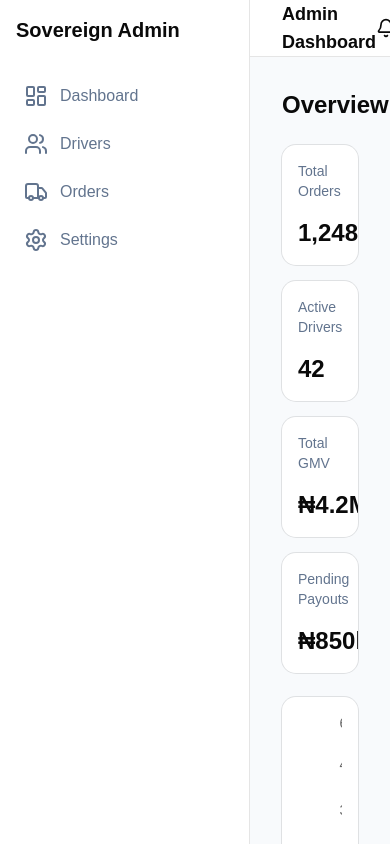
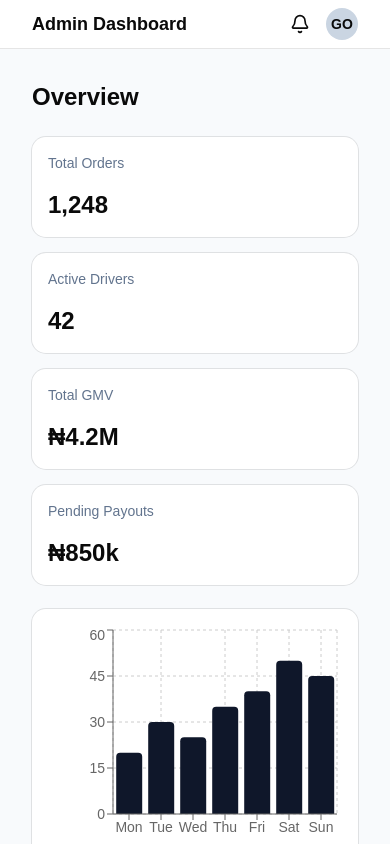
Before and after one commit to KnightOfNull/sovereign-admin, a React (Vite) app: page / in a window 390 px wide. Built offline with nearby package versions, Linux system fonts and the light colour scheme.

Commit message:
chore: fix mobile responsiveness problem

```diff
--- a/src/App.jsx
+++ b/src/App.jsx
@@ -23,8 +23,8 @@ const recentOrders = [
 
 function App() {
   return (
-    <div className="grid h-screen grid-cols-[250px_1fr] bg-slate-50">
-      <aside className='flex flex-col border-r bg-white p-4'>
+    <div className="grid h-screen grid-cols-1 md:grid-cols-[250px_1fr] bg-slate-50">
+      <aside className='hidden md:flex flex-col border-r bg-white p-4'>
         <h1 className='text-xl font-bold mb-8'>Sovereign Admin</h1>
         <nav className='flex flex-col gap-2'>
           <a href="" className="flex items-center gap-3 rounded-md p-2 text-slate-500 hover:bg-slate-100">
@@ -45,7 +45,7 @@ function App() {
       {/* Admin Dashboard */}
 
       <main className='flex flex-col overflow-y-auto'>
-        <header className='flex h-16 items-center justify-between border-b bg-white px-8'>
+        <header className='flex h-16 items-center justify-between border-b bg-white px-8 py-2'>
           <h1 className='text-lg font-semibold'>Admin Dashboard</h1>
           <div className='flex items-center gap-4'>
             <Bell size={20} />
```
